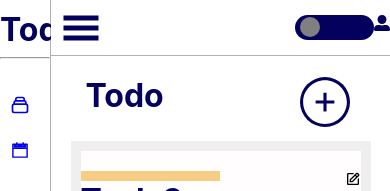
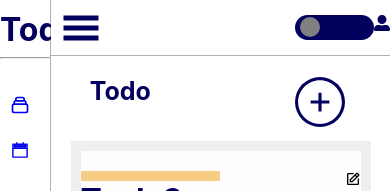
Before and after one commit to mamadou-niakate/TODO-List, a React (Create React App) app: page / in a window 390 px wide. Shown: the top 191 px of the page. Built offline with nearby package versions, Linux system fonts and the light colour scheme.

Commit message:
responsive mobile

```diff
--- a/src/components/Tasks/TaskCardList/index.css
+++ b/src/components/Tasks/TaskCardList/index.css
@@ -16,6 +16,7 @@ h1 {
 div.tasksCardListInfo h1.title {
   color: #03015d;
   text-align: center;
+  font-size: 25px;
 }
 
 button.add-button {
```
